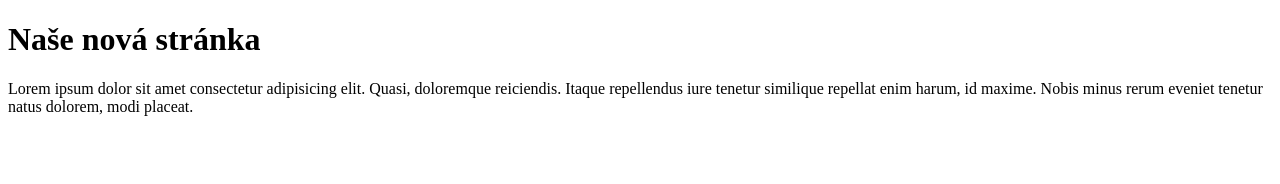
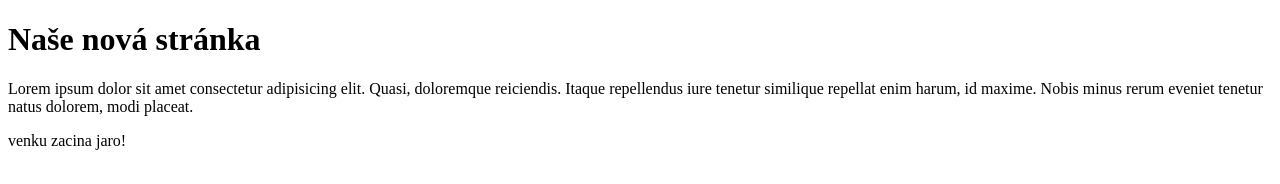
Before and after one commit to VeronikaPrasilova/sobota, a plain HTML site: page index.html in a window 1280 px wide. Drawn offline with Linux system fonts and the light colour scheme.

Commit message:
nas druhy commit

```diff
--- a/index.html
+++ b/index.html
@@ -9,6 +9,6 @@
 <body>
     <h1>Naše nová stránka</h1>
     <p>Lorem ipsum dolor sit amet consectetur adipisicing elit. Quasi, doloremque reiciendis. Itaque repellendus iure tenetur similique repellat enim harum, id maxime. Nobis minus rerum eveniet tenetur natus dolorem, modi placeat.</p>
-
+    <p>venku zacina jaro!</p>
 </body>
 </html>
```
